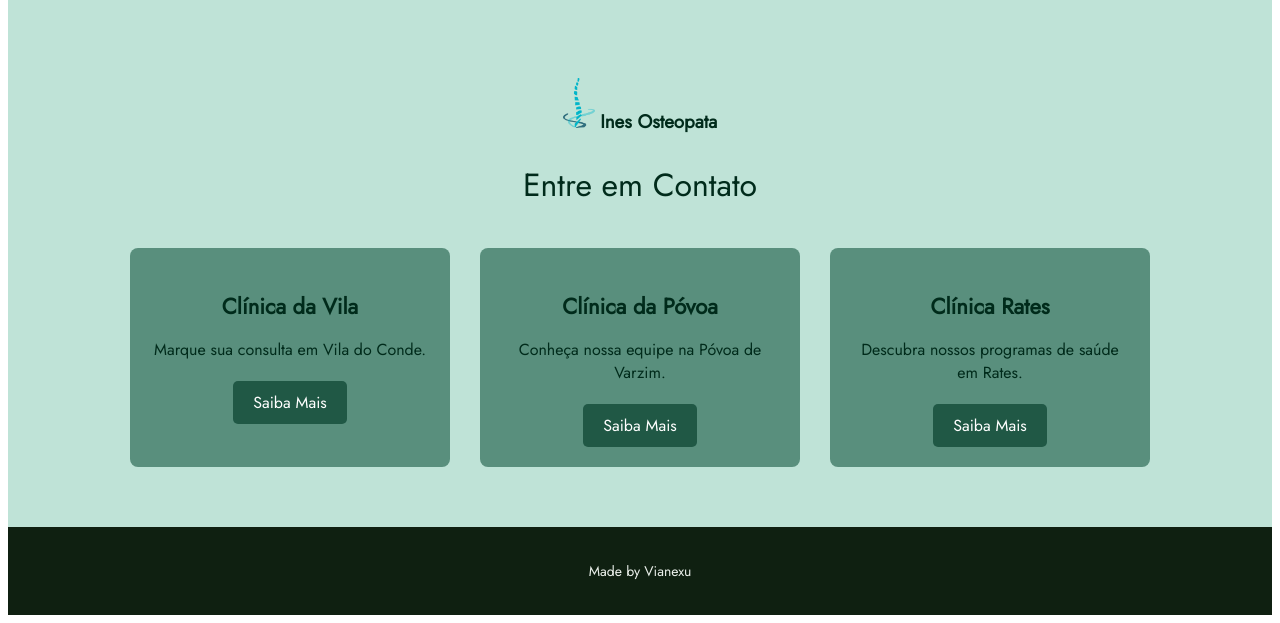
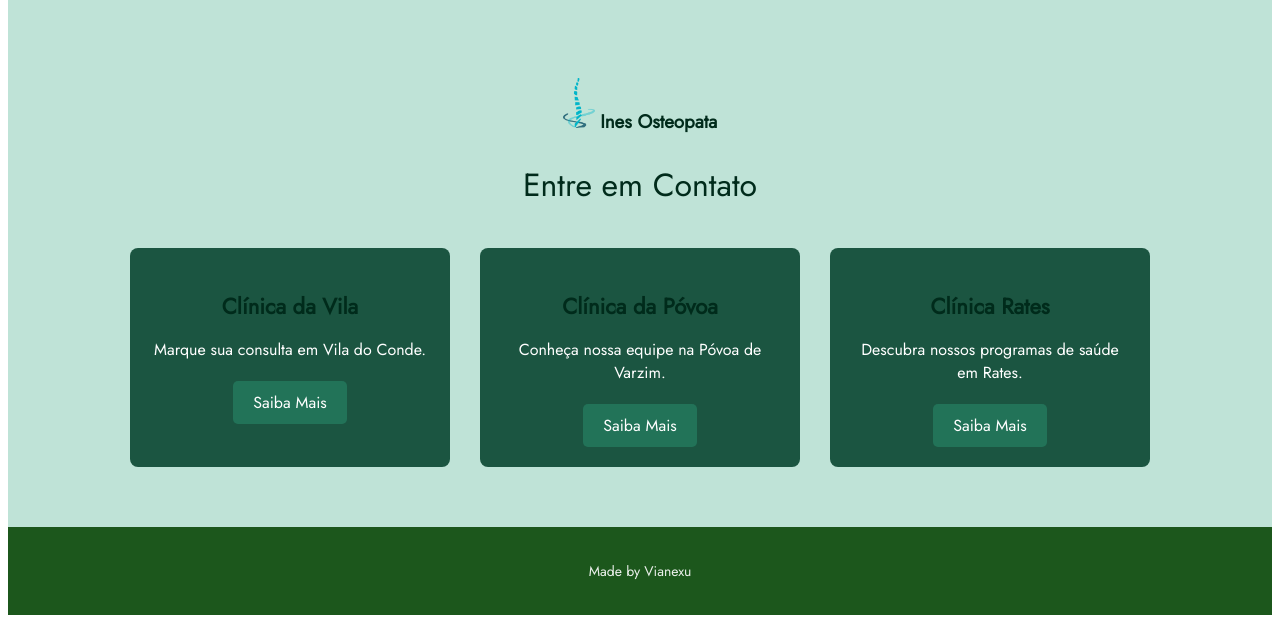
Before and after one commit to WOH2021/inesosteopata, a PHP site: page / in a window 1280 px wide. Shown: the part 1673-2296 px from the top of the page. Run offline with PHP 8.4, Linux system fonts and the light colour scheme.

Commit message:
added index.js, fixed know more button from landing

```diff
--- a/index.html
+++ b/index.html
@@ -5,8 +5,9 @@
         <meta name="viewport" content="width=device-width, initial-scale=1.0" />
         <link rel="stylesheet" href="style.css?v=1.0" />
         <link href='https://fonts.googleapis.com/css?family=Jost' rel='stylesheet'>
-<title>Ines Osteopata</title>
-</head>
+        <script src="https://code.jquery.com/jquery-3.6.0.min.js"></script>
+        <title>Ines Osteopata</title>
+    </head>
 <body>
 <div id="title">
     <div class="int">
@@ -22,7 +23,7 @@
     </div>
 </div>
 
-<div style="clear: both; padding: 40px; text-align: center;">
+<div id="about" style="clear: both; padding: 40px; text-align: center;">
     <h3>Sobre Ines Osteopata</h3>
 </div>
 <div class="threecolumncontainer">
@@ -69,4 +70,5 @@
     <p>Made by Vianexu</p>
 </footer>
 </body>
+    <script src="index.js?v=1.1"></script>
 </html>
--- /dev/null
+++ b/index.js
@@ -0,0 +1,6 @@
+$('#knowmore').on('click', function(e) {
+    e.preventDefault();
+    $('html, body').animate({
+      scrollTop: $('#about').offset().top
+    }, 600); // 600ms scroll duration
+  });
--- a/style.css
+++ b/style.css
@@ -69,7 +69,7 @@ body { font-family: 'Jost', sans-serif; color: #333; }
     gap: 30px;
 }
 .contact-card {
-    background: #598f7d;
+    background: #1b5541;
     padding: 20px;
     border-radius: 8px;
     width: 280px;
@@ -86,12 +86,12 @@ body { font-family: 'Jost', sans-serif; color: #333; }
 .contact-card p {
     font-size: 16px;
     margin-bottom: 20px;
-    color: #002b1b;
+    color: #ffffff;
 }
 .contact-card a {
     display: inline-block;
     padding: 10px 20px;
-    background: #134c39cf;
+    background: #247b5ecf;
     color: #ffffff;
     text-decoration: none;
     border-radius: 5px;
@@ -104,7 +104,7 @@ body { font-family: 'Jost', sans-serif; color: #333; }
 
 /* Footer */
 footer {
-    background: #0f2011;
+    background: #1c571c;
     color: #ecf1ec;
     text-align: center;
     padding: 20px;
```
Also changed, not shown: 1 other file.
